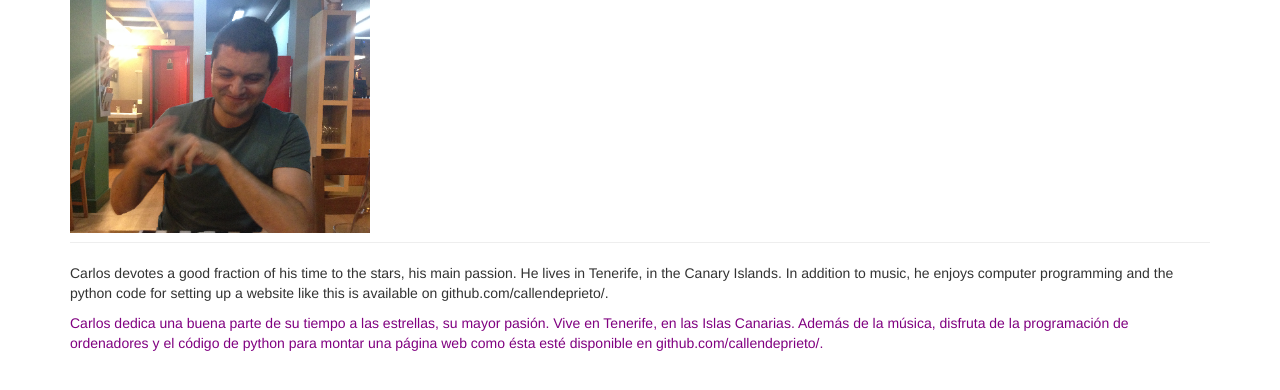
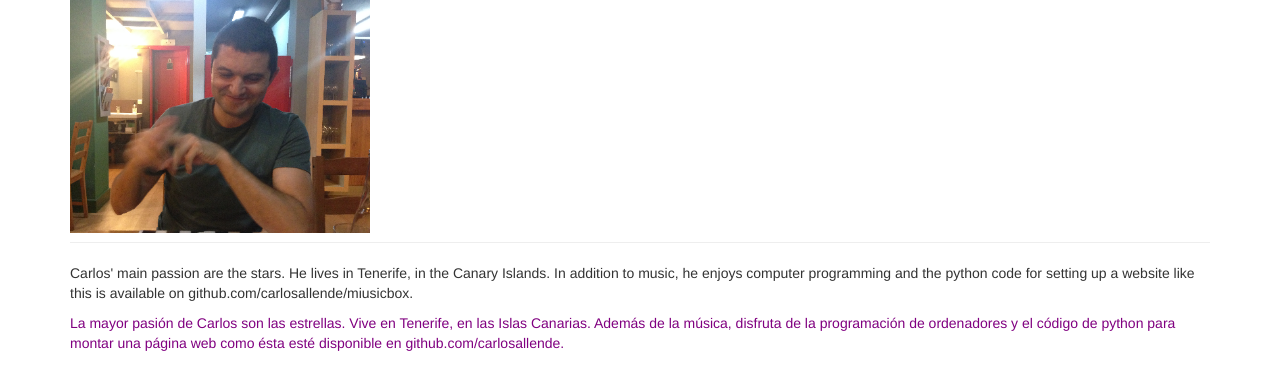
Before and after one commit to carlosallende/miusicbox, a Flask app: page /who in a window 1280 px wide. Shown: the part 113-503 px from the top of the page. Run offline with Flask 2, Linux system fonts and the light colour scheme; some libraries are stand-ins or nearby versions.

Commit message:
modified git repo

```diff
--- a/templates/who.html
+++ b/templates/who.html
@@ -7,11 +7,11 @@
 </div>
 <div class="container">
     <p>
-    Carlos devotes a good fraction of his time to the stars, his main passion. He lives in Tenerife, in the Canary Islands. In addition to music, he enjoys computer programming and the python code for setting up a website like this is available on github.com/callendeprieto/.
+    Carlos' main passion are the stars. He lives in Tenerife, in the Canary Islands. In addition to music, he enjoys computer programming and the python code for setting up a website like this is available on github.com/carlosallende/miusicbox.
     </p>
     <font color="purple">
     <p>
-    Carlos dedica una buena parte de su tiempo a las estrellas, su mayor pasi&#243;n. Vive en Tenerife, en las Islas  Canarias. Adem&#225;s de la m&#250;sica, disfruta de la programaci&#243;n de ordenadores y el c&#243;digo de python para montar una p&#225;gina web como &#233;sta est&#233; disponible en github.com/callendeprieto/.
+    La mayor pasi&#243;n de Carlos son las estrellas. Vive en Tenerife, en las Islas  Canarias. Adem&#225;s de la m&#250;sica, disfruta de la programaci&#243;n de ordenadores y el c&#243;digo de python para montar una p&#225;gina web como &#233;sta est&#233; disponible en github.com/carlosallende.
     </p>
     </font>
 </div>
```
